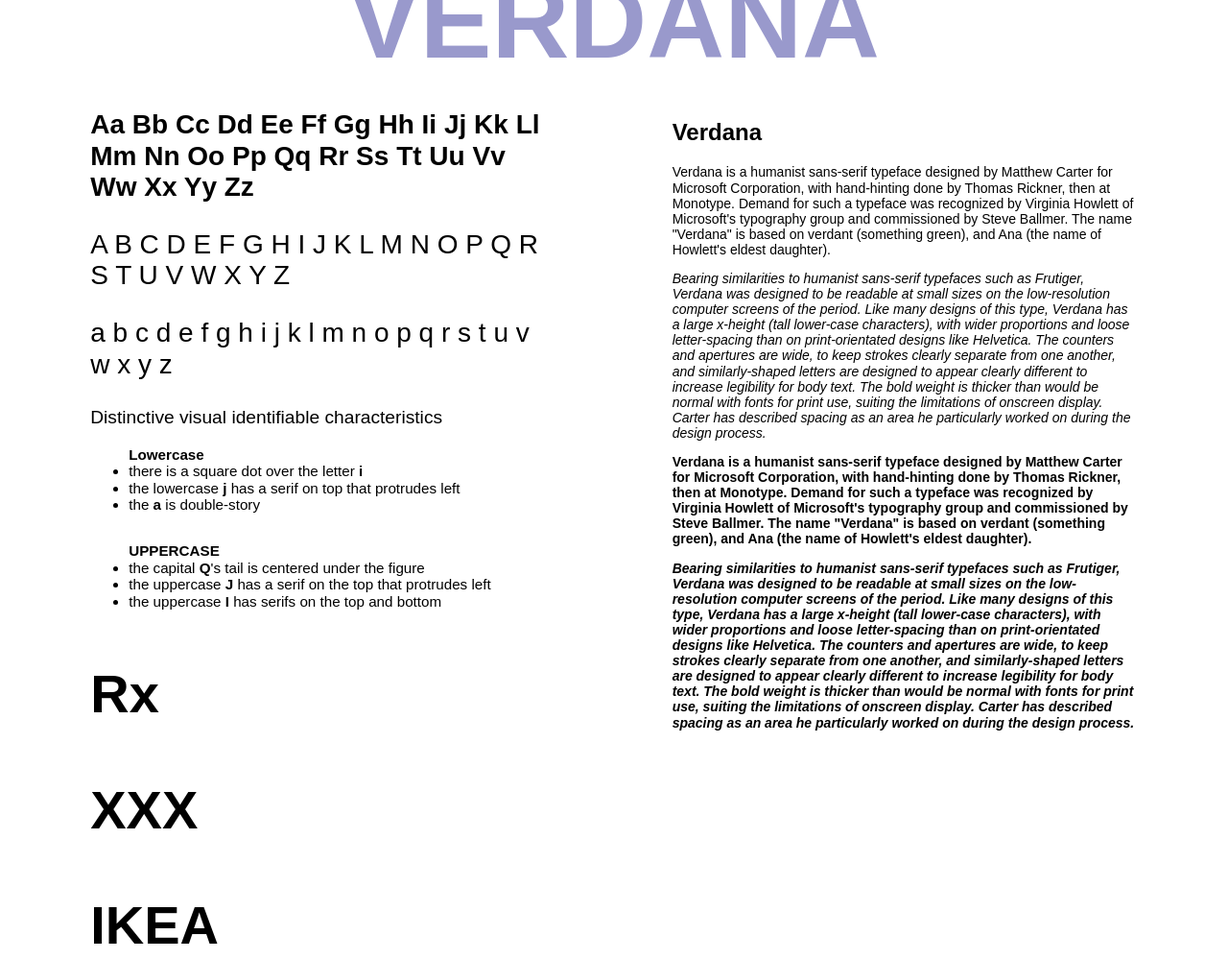
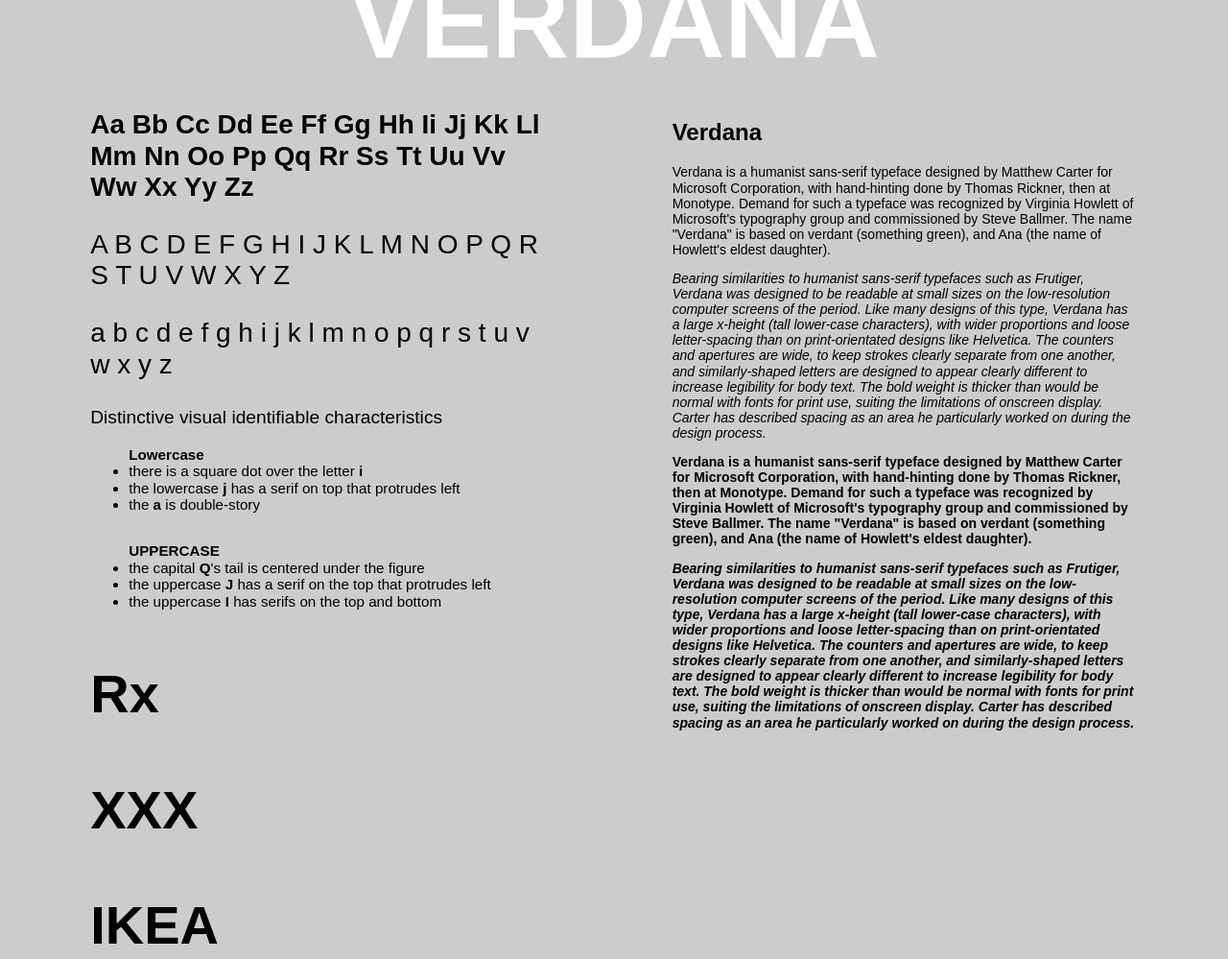
Before and after one commit to mainetti-vincent/text-specimen, a plain HTML site: page verdana-specimen/index.html in a window 1280 px wide. Shown: the top 999 px of the page at 96% size. Drawn offline with Linux system fonts and the light colour scheme.

Commit message:
update colors

```diff
--- a/verdana-specimen/css/main.css
+++ b/verdana-specimen/css/main.css
@@ -1,10 +1,11 @@
 html {
+background-color: #ccc;
 font: 100%/1.15 sans-serif;
 margin-left: 2%;
 margin-right: 2%;
 }
 h1 {
-color: #9999cc;
+color: #FFF;
 font-size: 7em;
 text-align: center;
 margin-top: -0.45em;
```
